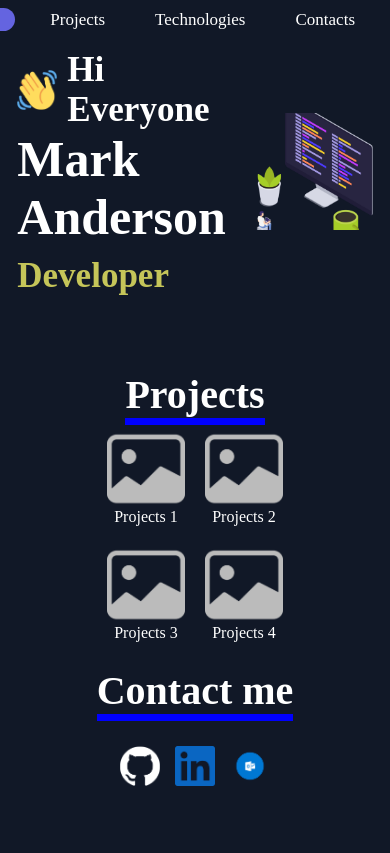
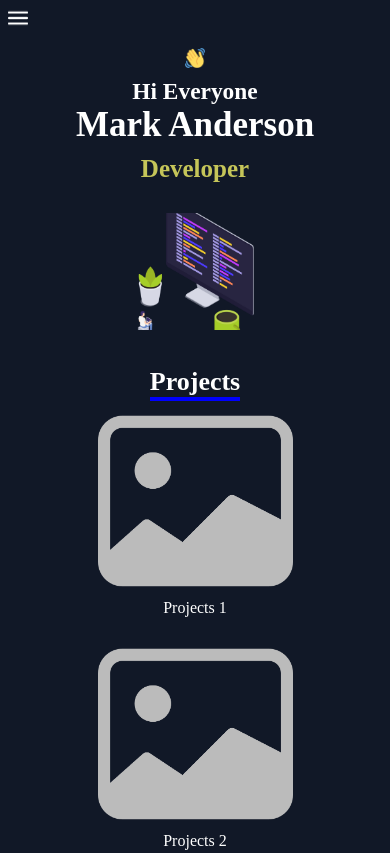
Before and after one commit to mr-shahensha/10-feb-pw, a plain HTML site: page index.html in a window 390 px wide. Shown: the top 853 px of the page. Drawn offline with Linux system fonts and the light colour scheme.

Commit message:
media query done

```diff
--- a/style.css
+++ b/style.css
@@ -117,3 +117,83 @@ footer .logos{
 footer .logos img[alt="social"]{
     width:40px;
 }
+@media (max-width:580px){
+    nav ul {
+        display: none;;
+    }
+    img[alt="menu"]{
+        margin: 2%;
+        display: block;
+    }
+    .hero{
+        display: flex;
+        flex-direction: column;
+    }
+    .hero .left-hero-section .part-one img{
+        width:20px;
+    }
+    .hero .left-hero-section .part-one{
+        display: flex;
+        flex-direction: row;
+        align-items: center;
+        gap: 10px;
+        font-size: 30px;
+    }
+    .hero .left-hero-section .part-one{
+        display: flex;
+        flex-direction: column;
+        justify-content: center;
+        align-items: center;
+        gap: 10px;
+        font-size: 20px;
+    }
+    .hero .left-hero-section .part-two h1{
+        font-size: 35px;
+      }
+      .hero .left-hero-section .part-two h2{
+          font-size: 25px;
+          text-align: center;
+          color: rgb(197, 197, 89);
+      }
+      .hero .right-hero-section img{
+          width: 30vw;
+      }
+      .projects{
+        margin-top: 30px;
+        display: flex;
+        flex-direction: column;
+        justify-content: center;
+        align-items: center;
+    }
+    .projects h1{
+        font-size: 26px;
+        margin: 3px;
+        border-bottom: 4px solid blue;
+    }
+    .projects .all-projects{
+        display: grid;
+        grid-template-columns: 1fr;
+        align-items: center;
+        justify-content: center;
+        row-gap: 20px;
+        column-gap: 20px;
+    }
+    img[alt="images"]{
+        width: 50vw;
+    }
+    footer h1{
+        font-size: 26px;
+        margin: 20px;
+        border-bottom: 3px solid blue;
+    }
+    footer .logos{
+        display: flex;
+        justify-content: center;
+        align-items: center;
+        gap: 10px;
+        margin-bottom: 3%;
+    }
+    footer .logos img[alt="social"]{
+        width:30px;
+    }
+}
```
